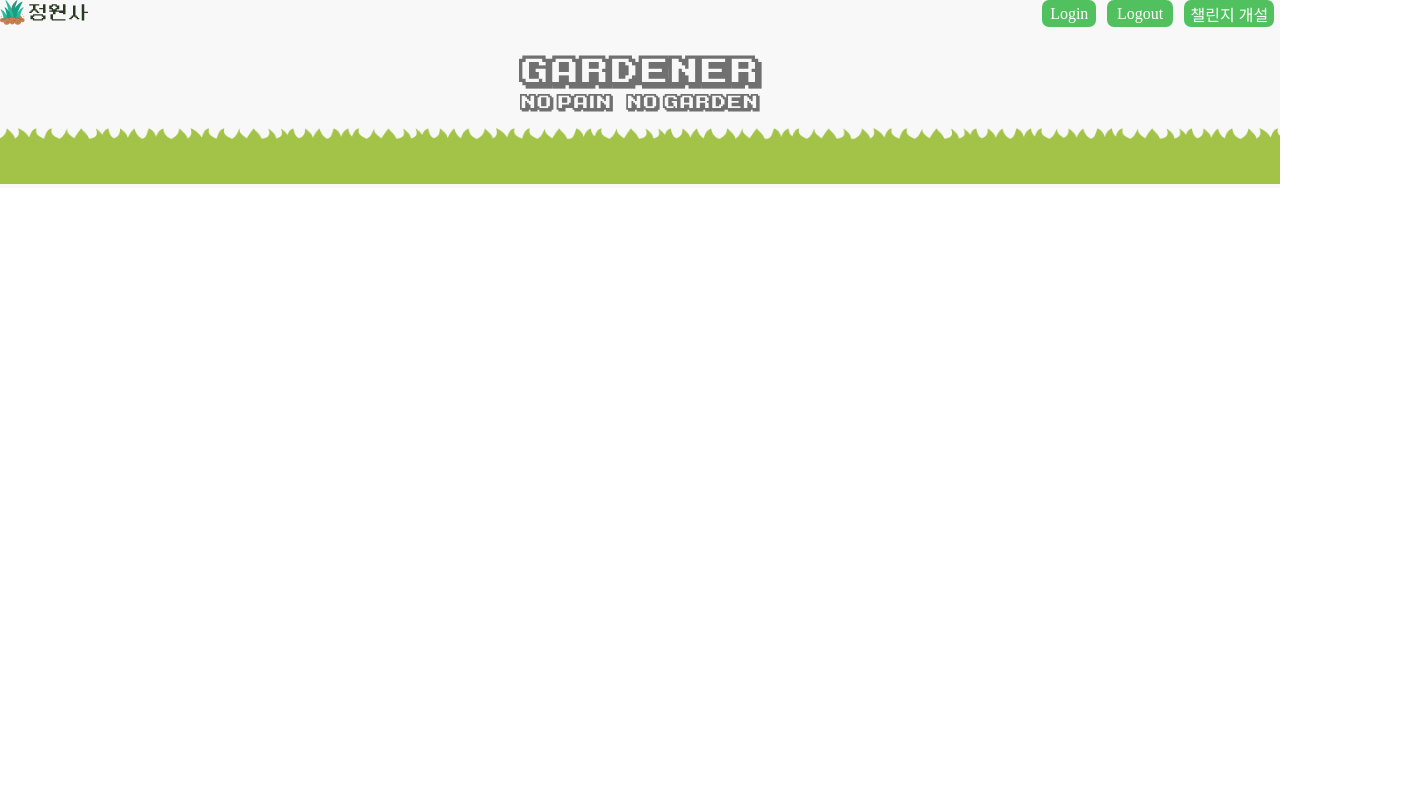
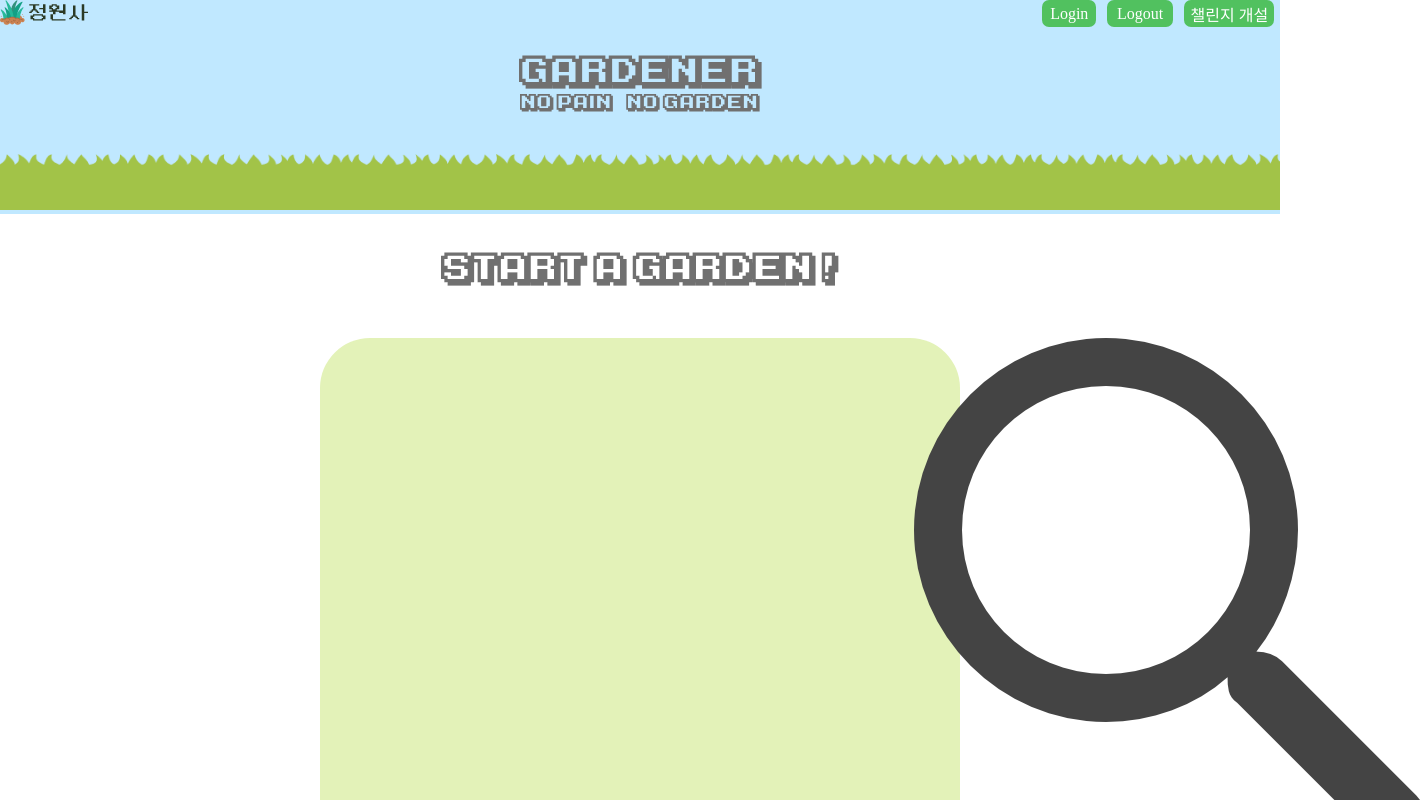
Before and after one commit to yunseonyeong/Gardener_Client, a React (Create React App) app: page /search in a window 1280 px wide. Shown: the top 800 px of the page, 1426 px wide, since content can reach past the window. Built offline with nearby package versions, Linux system fonts and the light colour scheme.

Commit message:
searchBar

```diff
--- a/src/components/search/searchBar/searchBar.js
+++ b/src/components/search/searchBar/searchBar.js
@@ -0,0 +1,39 @@
+import React from 'react';
+import styled from 'styled-components';
+import getImgUrl from '../../../globalLogic';
+
+const SearchBarDom = styled.div`
+  background-color: #E3F2B8;
+  width:50%;
+  border-radius : 50px;
+  display: flex;
+  justify-content: center;
+  align-items: center;
+`;
+
+const SearchBarInput = styled.input`
+  width: 90%;
+  background-color: #e3f2b8;
+  border: none;
+  padding-top:3%;
+  padding-bottom: 3%;
+   &:focus {
+        outline: none;
+   }
+`;
+const SearchBarIcon = styled.div`
+   width:5%;
+`
+
+function searchBar() {
+  return (
+    <SearchBarDom>
+      <SearchBarInput />
+      <SearchBarIcon>
+        <img src={getImgUrl("searchIcon")} />
+      </SearchBarIcon>
+    </SearchBarDom>
+  );
+}
+
+export default searchBar
--- a/src/pages/searchPage/searchPage.js
+++ b/src/pages/searchPage/searchPage.js
@@ -1,19 +1,39 @@
 import React from 'react'
 import styled from "styled-components"
+import Bluenav from '../../components/nav/basicNav/blueNav';
+import SearchBar from '../../components/search/searchBar/searchBar';
+import getImgUrl from '../../globalLogic';
 
-import BasicNav from '../../components/nav/basicNav/basicNav.js'
-
-const SearchPageDiv = styled.div`
+const SearchPageDom = styled.div`
   display:flex;
   flex-direction: column;
+`;
+const SearchTitleDom = styled.div`
+  display: flex;
+  justify-content: center;
+  align-items: center;
+  padding-top:3%;
+`;
+
+const SearchBarDom = styled.div`
+  display: flex;
+  justify-content: center;
+  align-items: center;
+  margin-top:4%;
 `;
 
 const searchPage = () => {
 
   return (
-    <SearchPageDiv>
-      <BasicNav />
-    </SearchPageDiv>
+    <SearchPageDom>
+      <Bluenav />
+      <SearchTitleDom>
+        <img src={getImgUrl("SearchMidTitle")} />
+      </SearchTitleDom>
+      <SearchBarDom>
+        <SearchBar />
+      </SearchBarDom>
+    </SearchPageDom>
   );
 }
 
```
Also changed, not shown: public/assets/img/SearchMidTitle.png (added), public/assets/img/searchIcon.png (added).
